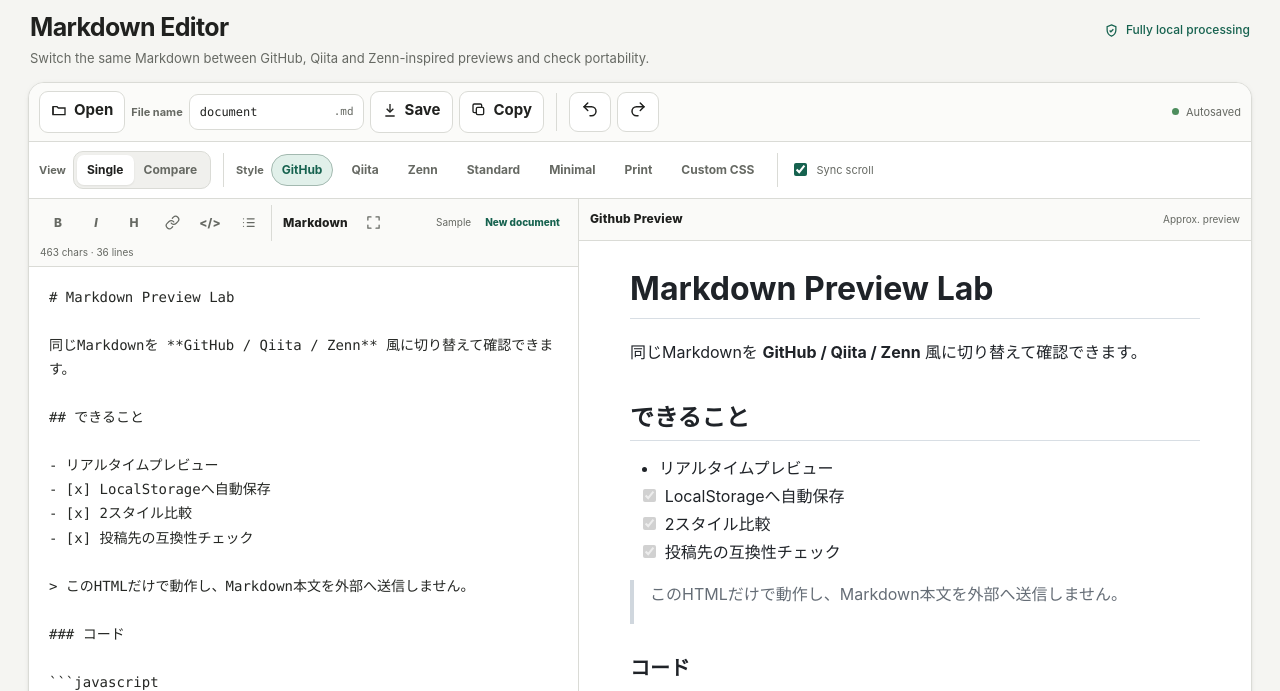
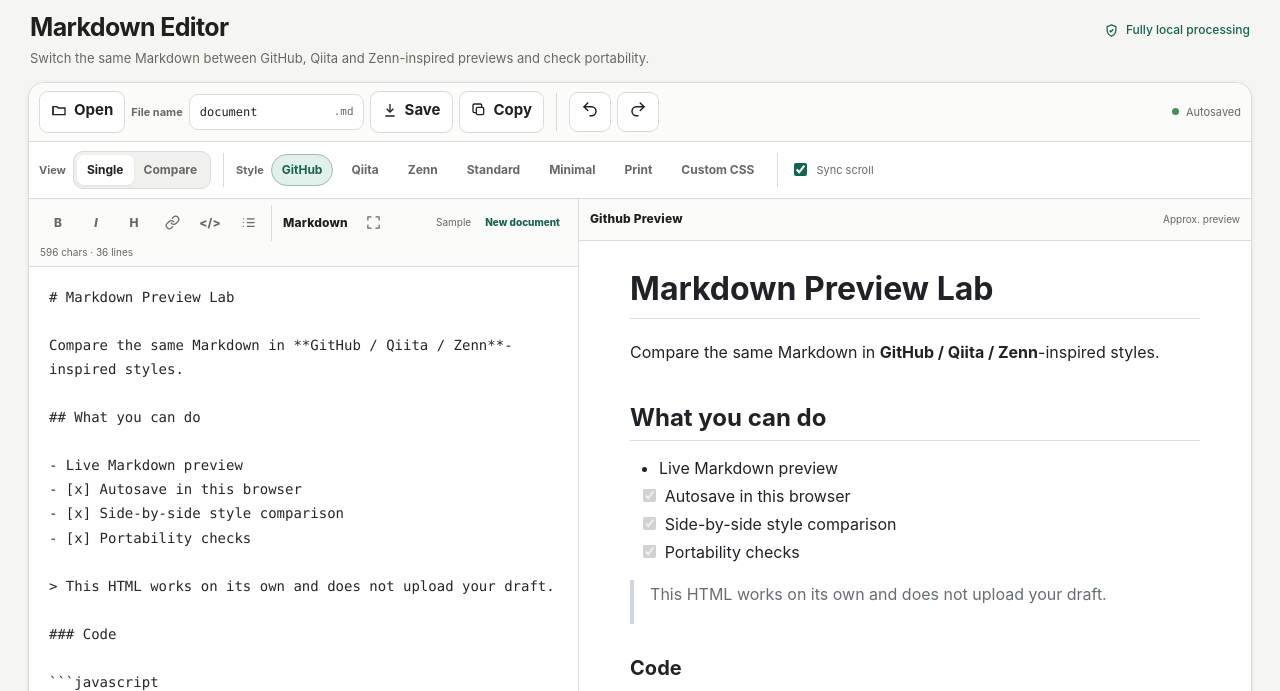
Before and after one commit to ttomohisa/htmlapps-markdown-preview-lab, a plain HTML site: page src/index.template.html in a window 1280 px wide. Both pictures are taken after a click on the button "EN". Shown: the part 74-765 px from the top of the page. Drawn offline with Linux system fonts and the light colour scheme.

Commit message:
fix: show a localized first-run Markdown example without replacing user drafts

````diff
--- a/src/index.template.html
+++ b/src/index.template.html
@@ -565,6 +565,45 @@ E = mc^2
 $$
 `;
 
+    const defaultMarkdownEn = [
+      '# Markdown Preview Lab',
+      '',
+      'Compare the same Markdown in **GitHub / Qiita / Zenn**-inspired styles.',
+      '',
+      '## What you can do',
+      '',
+      '- Live Markdown preview',
+      '- [x] Autosave in this browser',
+      '- [x] Side-by-side style comparison',
+      '- [x] Portability checks',
+      '',
+      '> This HTML works on its own and does not upload your draft.',
+      '',
+      '### Code',
+      '',
+      '```javascript',
+      'const message = "Hello, Markdown!";',
+      'console.log(message);',
+      '```',
+      '',
+      '### Table',
+      '',
+      '| Platform | Preview | Compatibility |',
+      '| --- | --- | --- |',
+      '| GitHub | ✓ | ✓ |',
+      '| Qiita | ✓ | ✓ |',
+      '| Zenn | ✓ | ✓ |',
+      '',
+      ':::message',
+      'Zenn-style message blocks may not work on other platforms.',
+      ':::',
+      '',
+      '$',
+      'E = mc^2',
+      '$',
+      ''
+    ].join('\n');
+
     const I18N = {
       ja: {
         compatMessageGithub:":::message はGitHub Markdownでは専用ブロックとして解釈されません。",
@@ -882,7 +921,7 @@ $$
       try {
         const saved=JSON.parse(raw);
         if(!saved||typeof saved!=='object'||Array.isArray(saved)||typeof saved.markdown!=='string') throw Error('Invalid saved draft');
-        if(typeof saved.samplePristine!=='boolean') saved.samplePristine=saved.markdown===defaultMarkdown;
+        if(typeof saved.samplePristine!=='boolean') saved.samplePristine=saved.markdown===defaultMarkdown||saved.markdown===defaultMarkdownEn;
         const styles=['github','qiita','zenn','standard','minimal','print','custom'];
         const safe={markdown:saved.markdown};
         if(saved.lang==='ja'||saved.lang==='en')safe.lang=saved.lang;
@@ -912,7 +951,7 @@ $$
       }
       saveState();
     }
-    function updateSampleStateUI() { els.sampleState.classList.toggle('visible',state.samplePristine && els.editor.value===defaultMarkdown); }
+    function updateSampleStateUI() { els.sampleState.classList.toggle('visible',state.samplePristine && (els.editor.value===defaultMarkdown||els.editor.value===defaultMarkdownEn)); }
     function leaveSampleMode() { if(state.samplePristine){ state.samplePristine=false; updateSampleStateUI(); } }
     function newDocument() {
       state.samplePristine=false;
@@ -943,6 +982,13 @@ $$
     function setMode(mode) { state.mode=mode; els.workspace.classList.toggle('compare',mode==='compare'); document.querySelectorAll('[data-mode]').forEach(b=>b.classList.toggle('active',b.dataset.mode===mode)); requestAnimationFrame(()=>syncScrollGroup(els.editor)); if(!initializing)saveState(); }
     function setMobileView(view) { state.mobileView=view; els.workspace.classList.remove('mobile-editor','mobile-preview','mobile-compare'); els.workspace.classList.add('mobile-'+view); document.querySelectorAll('[data-mobile-view]').forEach(b=>b.classList.toggle('active',b.dataset.mobileView===view)); if(view==='compare') setMode('compare'); if(!initializing)saveState(); }
     function setLanguage(lang) {
+      if(!initializing&&state.samplePristine&&(els.editor.value===defaultMarkdown||els.editor.value===defaultMarkdownEn)) {
+        const translated=lang==='en'?defaultMarkdownEn:defaultMarkdown;
+        if(els.editor.value!==translated) {
+          els.editor.value=translated; editRevision++; fileRequestId++;
+          clearTimeout(historyTimer); history=[translated]; historyIndex=0;
+        }
+      }
       state.lang=lang; document.documentElement.lang=lang;
       document.querySelectorAll('[data-i18n]').forEach(el=>{ const key=el.dataset.i18n; if(t(key)) el.textContent=t(key); });
       document.querySelectorAll('[data-i18n-title]').forEach(el=>{ const key=el.dataset.i18nTitle; if(t(key)) el.title=t(key); });
@@ -1144,6 +1190,7 @@ $$
     const hadSavedState=loadState();
     els.editor.value=hadSavedState ? state.markdown : defaultMarkdown;
     if(!hadSavedState)state.samplePristine=true;
+    if(state.samplePristine&&state.lang==='en'&&els.editor.value===defaultMarkdown)els.editor.value=defaultMarkdownEn;
     state.outputFilename=String(state.outputFilename||'document').replace(/\.(?:md|markdown|mdown|mkd)$/i,'')||'document';
     els.filenameInput.value=state.outputFilename;
     els.compareStyleA.value=state.compareA; els.compareStyleB.value=state.compareB;
````
